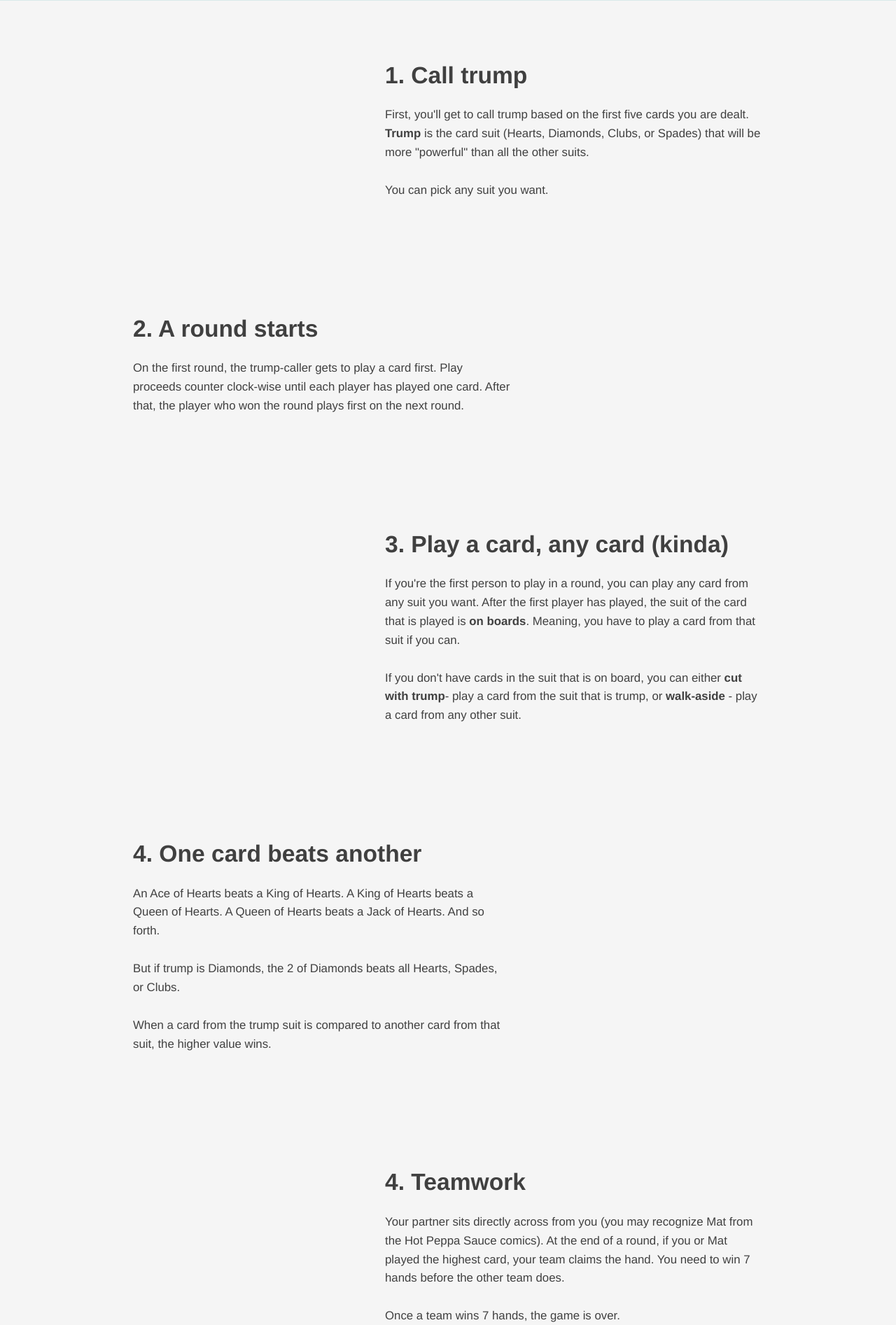
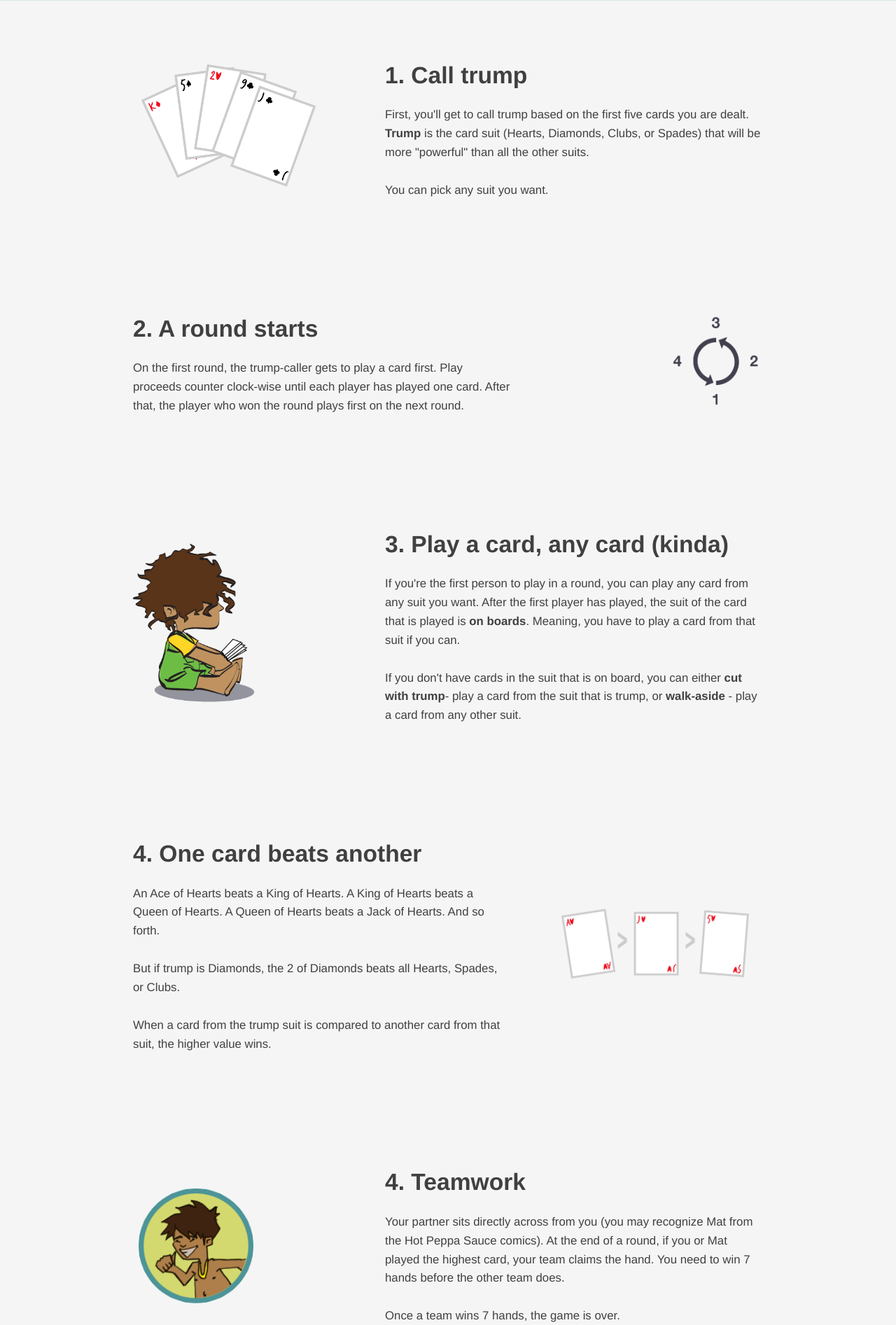
Before and after one commit to ameerbacchus/trip-charles, a PHP site: page /trumprules.html in a window 1280 px wide. Shown: the part 498-2391 px from the top of the page at 70% size. Run offline with PHP 8.4, Linux system fonts and the light colour scheme.

Commit message:
rules images + overlay fix

```diff
--- a/css/trump.css
+++ b/css/trump.css
@@ -38,9 +38,8 @@ body.mobile #mobile-warning {
     z-index: 5;
     position: absolute;
     top: 0;
-    bottom: 0;
     left: 0;
-    right: 0;
+    width: 100%;
     background: rgba(300, 300, 300, 0.9);
     text-align: center;
 }
@@ -87,7 +86,7 @@ body.mobile #mobile-warning {
     font-size: 1.4em;
     font-weight: normal;
     font-family: 'Covered By Your Grace', Arial, cursive;
-    padding: 10px 0 10px 40px;
+    padding: 10px 0 10px 44px;
     text-align: left;
 }
 
@@ -400,10 +399,59 @@ section{
     background-color: rosybrown;
 }
 
-#teamwork{
+#call-trump{
+    background: url("../img/cards.png") no-repeat;
+    background-size: 30%;
+    background-position: left center;
+}
+
+#round-start{
+    background: url("../img/counterClockwise.png") no-repeat;
+    background-size: 16%;
+    background-position: right center;
+}
+
+#play-any-card{
+    background: url("../img/anycard.png") no-repeat;
+    background-size: 20%;
+    background-position: left center;
+}
+
+#card-beats-card{
+    background: url("../img/cardRankbeating.png") no-repeat;
+    background-size: 34%;
+    background-position: right center;
+}
+
+
+#team-work{
     background: url("../img/mattThumbsUp.png") no-repeat;
     background-size: 20%;
     background-position: left center;
+}
+
+#tip-2{
+    background: url("../img/lightbulb.png") no-repeat;
+    background-size: 20%;
+    background-position: left center;
+}
+
+#tip-3{
+    background: url("../img/cutTrump.png") no-repeat;
+    background-size: 20%;
+    background-position: right center;
+}
+
+#tip-4{
+    background: url("../img/bhaggieFrustrated.png") no-repeat;
+    background-size: 20%;
+    background-position: left center;
+}
+
+#tip-5{
+    background: url("../img/walk.png") no-repeat;
+    background-size: 20%;
+    background-position: right center;
 }
 
 
--- a/js/trumpDisplay.js
+++ b/js/trumpDisplay.js
@@ -22,7 +22,11 @@ $(document).ready(function() {
      * IMPORTANT Code below commented out for development purposes. It's annoying to have to pick trump every time you
      * reload. Trump at this time is set in advance.
      */
+
+    $elements.overlay.css({'height':($(document).height())});
+
     Trump.Players.southPlayer.showFive();
+
 
     $('.trump-select-box').click(function(evt) {
         var $element = $(evt.target);
--- a/trumprules.html
+++ b/trumprules.html
@@ -28,7 +28,7 @@
 <!-- rules -->
 <section>
     <div class="rules-wrapper">
-        <div class="rightColumn">
+        <div id="call-trump" class="rightColumn">
             <h2>1. Call trump</h2>
             <p>First, you&#39;ll get to call trump based on the first five cards you are dealt.
                <b>Trump</b> is the card suit (Hearts, Diamonds, Clubs, or Spades) that will be
@@ -40,7 +40,7 @@
     </div>
 
     <div class="rules-wrapper">
-        <div class="leftColumn">
+        <div id="round-start" class="leftColumn">
             <h2>2. A round starts</h2>
             <p>On the first round, the trump-caller gets to play a card first. Play proceeds
                counter clock-wise until each player has played one card. After that, the
@@ -50,7 +50,7 @@
     </div>
 
     <div class="rules-wrapper">
-        <div class="rightColumn">
+        <div id="play-any-card" class="rightColumn">
             <h2>3. Play a card, any card (kinda)</h2>
             <p> If you&#39;re the first person to play in a round, you can play any card
                 from any suit you want. After the first player has played, the suit of
@@ -65,7 +65,7 @@
     </div>
 
     <div class="rules-wrapper">
-        <div class="leftColumn">
+        <div id="card-beats-card" class="leftColumn">
             <h2>4. One card beats another </h2>
             <p> An Ace of Hearts beats a King of Hearts. A King of Hearts beats a
                 Queen of Hearts. A Queen of Hearts beats a Jack of Hearts. And
@@ -81,7 +81,7 @@
     </div>
 
     <div class="rules-wrapper">
-        <div class="rightColumn">
+        <div id="team-work" class="rightColumn">
             <h2>4. Teamwork</h2>
             <p> Your partner sits directly across from you (you may recognize
                 Mat from the Hot Peppa Sauce comics).  At the end of a
@@ -100,14 +100,14 @@
 <!-- tips -->
 <section class="lt-yellow">
     <div class="rules-wrapper">
-        <div class="leftColumn">
-        <h2>Tip 1: Hearts is trump, because I&#39;m in love...</h2>
+        <div id="tip-1" class="leftColumn">
+        <h2>Tip 1: I&#39;m in love, so I call Hearts as trump</h2>
         <p> Some people call trump based on seeing two or more of a certain suit
             in their hand. Others pick based on having a couple of <b>picture cards</b>-
             (Ace, King, Queen, Jack ).
             <br /><br />
             Sometimes when women play with their significant others, they call
-            Diamonds to drop a hint. You don’t even have to have the card suit
+            Diamonds to drop a hint. You don&#39;t even have to have the card suit
             in your first five cards to call that suit trump.
             <br /><br />
             We don&#39;t recommend you pick based on the last two options, but
@@ -117,7 +117,7 @@
     </div>
 
     <div class="rules-wrapper">
-        <div class="rightColumn">
+        <div id="tip-2" class="rightColumn">
             <h2>Tip 2: Playing first</h2>
             <p> When you&#39;re the first person to play a card in a round, you
                 can play any card, even a card from the trump suit. Usually,
@@ -131,7 +131,7 @@
     </div>
 
     <div class="rules-wrapper">
-        <div class="leftColumn">
+        <div id="tip-3" class="leftColumn">
             <h2>Tip 3: Cutting with trump</h2>
             <p> Let&#39;s say trump is Clubs, and Mat played the 3 of Diamonds. Then
                 Bhaggie (the player to your left) plays a 4 of Diamonds. If you don’t
@@ -152,7 +152,7 @@
     </div>
 
     <div class="rules-wrapper">
-        <div class="rightColumn">
+        <div id="tip-4" class="rightColumn">
             <h2>4. Don&#39;t cut your partner</h2>
             <p> Consider this scenario. Bushhead (the kid to your right) plays a 4 of
                 Hearts and Spades is trump. Then Mat (your partner) plays a King of
@@ -172,8 +172,8 @@
     </div>
 
     <div class="rules-wrapper">
-        <div class="leftColumn">
-            <h2>4. Play a low card when you walk-aside</h2>
+        <div id="tip-5" class="leftColumn">
+            <h2>5. Play a low card when you walk-aside</h2>
             <p> When there&#39;s a suit on board, and you don&#39;t have cards in that suit
                 you can cut with trump, or walk-aside. When you walk-aside, it&#39;s
                 best you chose a low card from another suit.
```
Also changed, not shown: trumpgame.html (+27 -24 lines), img/anycard.png (added), img/bhaggieFrustrated.png (added), img/cardRankbeating.png (added), img/cards.png (added), img/counterClockwise.png (added), img/cutTrump.png (added), img/lightbulb.png (added), img/walk.png (added).
